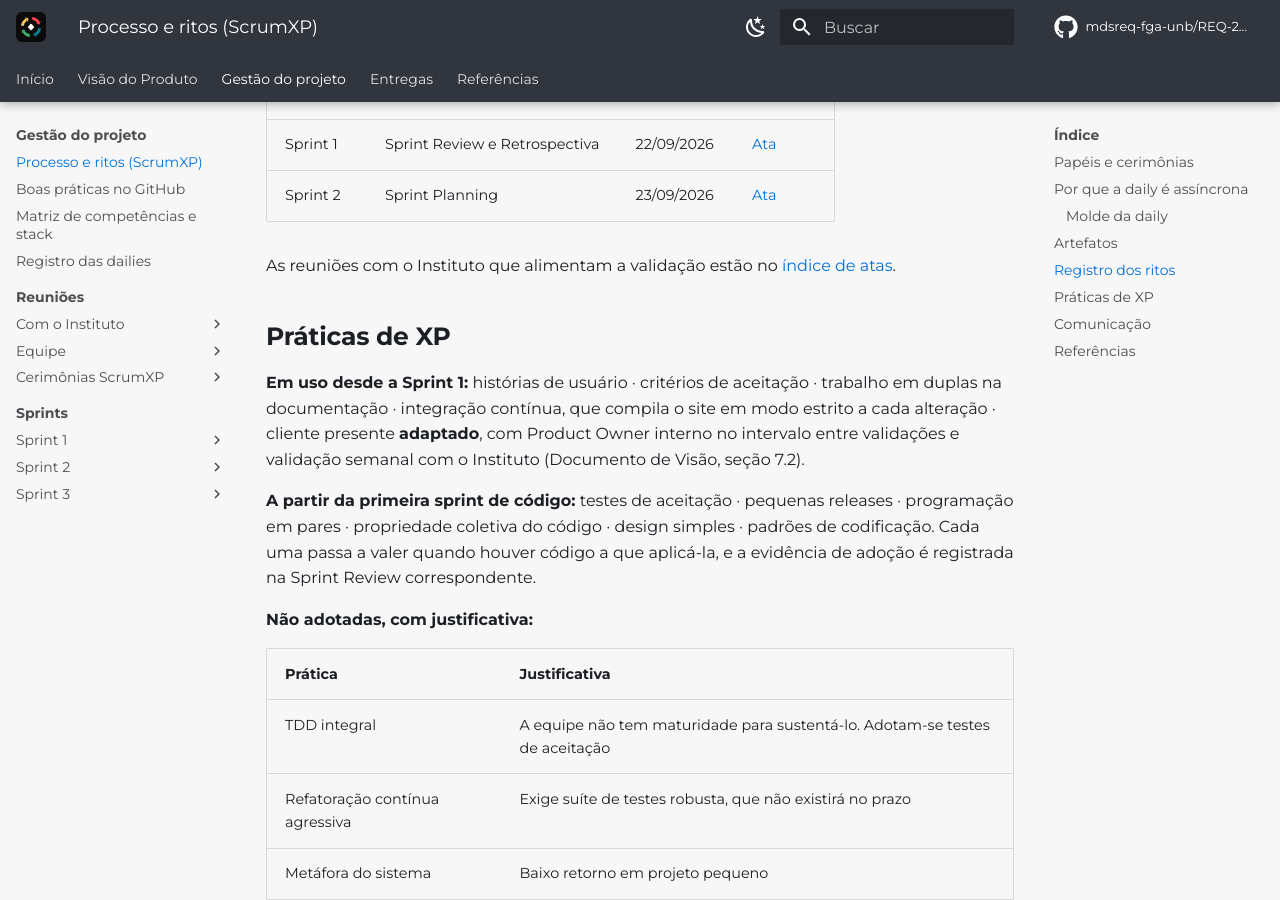
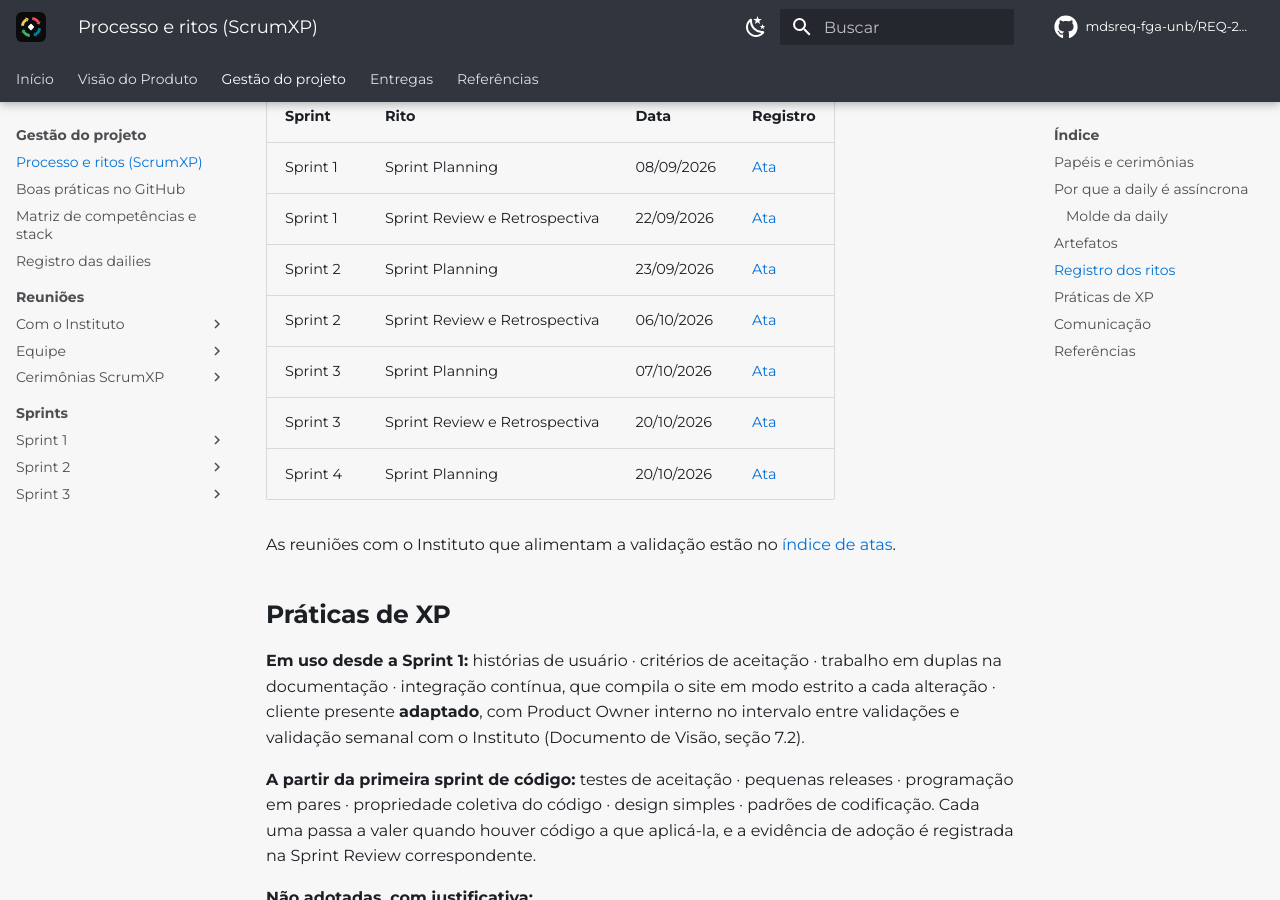
Before and after one commit to mdsreq-fga-unb/REQ-2026.2-T02-CyberSetor, an MkDocs documentation site: the page built from docs/gestao/processo-scrumxp.md, in a window 1280 px wide and 900 px high, scrolled down 2492 px. Built offline with MkDocs 1.6.1 and Material for MkDocs 9.7.7, drawn with Linux system fonts in a browser that asks for light colours; comment, search, counter and statistics services are not loaded; some of the changed text lies outside the part shown.

Commit message:
docs(gestao): registra os ritos das Sprints 2 a 4 na pagina de processo
Refs #77

```diff
--- a/docs/gestao/processo-scrumxp.md
+++ b/docs/gestao/processo-scrumxp.md
@@ -5,6 +5,7 @@
 | 05/10/2026 | 1.1 | Registro dos ritos das Sprints 1 e 2 com remissão às atas | Maria Eduarda Marques |
 | 06/10/2026 | 1.2 | Daily no próprio dia, até o fim do dia, em vez de até as 12h | Vinicius Vieira |
 | 19/10/2026 | 1.3 | Equipe atual de cinco integrantes | Maria Eduarda Marques |
+| 21/10/2026 | 1.4 | Registro dos ritos das Sprints 2 a 4 | Maria Eduarda Marques |
 
 A equipe CyberSetor adota o **ScrumXP**: o framework Scrum para o gerenciamento do trabalho e as práticas técnicas do eXtreme Programming para a engenharia. Esta página registra como o processo funciona na prática. A fundamentação da escolha está na seção 4 do Documento de Visão.
 
@@ -60,6 +61,10 @@ Cada história é aberta pelo formulário de história do repositório, que pede
 | Sprint 1 | Sprint Planning | 08/09/2026 | [Ata](atas/2026-09-08-sprint-planning.md) |
 | Sprint 1 | Sprint Review e Retrospectiva | 22/09/2026 | [Ata](atas/2026-09-22-sprint-review-retrospectiva.md) |
 | Sprint 2 | Sprint Planning | 23/09/2026 | [Ata](atas/2026-09-23-sprint-planning.md) |
+| Sprint 2 | Sprint Review e Retrospectiva | 06/10/2026 | [Ata](atas/2026-10-06-sprint-review-retrospectiva.md) |
+| Sprint 3 | Sprint Planning | 07/10/2026 | [Ata](atas/2026-10-07-sprint-planning.md) |
+| Sprint 3 | Sprint Review e Retrospectiva | 20/10/2026 | [Ata](atas/2026-10-20-sprint-review-retrospectiva-planning.md) |
+| Sprint 4 | Sprint Planning | 20/10/2026 | [Ata](atas/2026-10-20-sprint-review-retrospectiva-planning.md) |
 
 As reuniões com o Instituto que alimentam a validação estão no [índice de atas](atas/index.md#interacoes-com-o-cliente).
 
```
